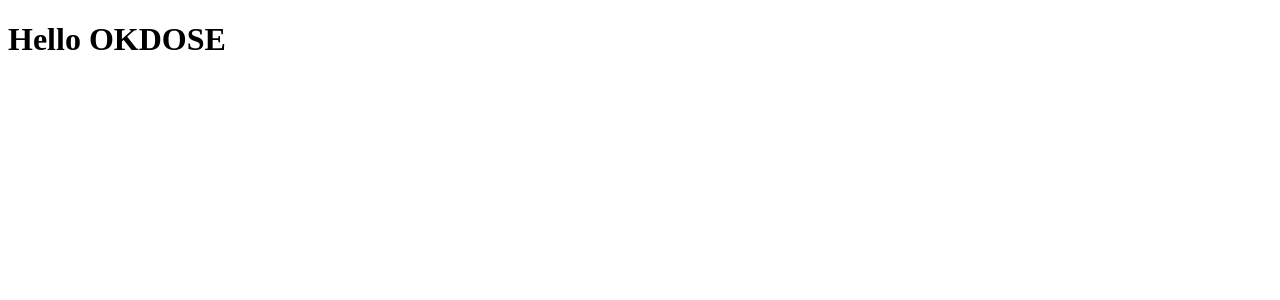
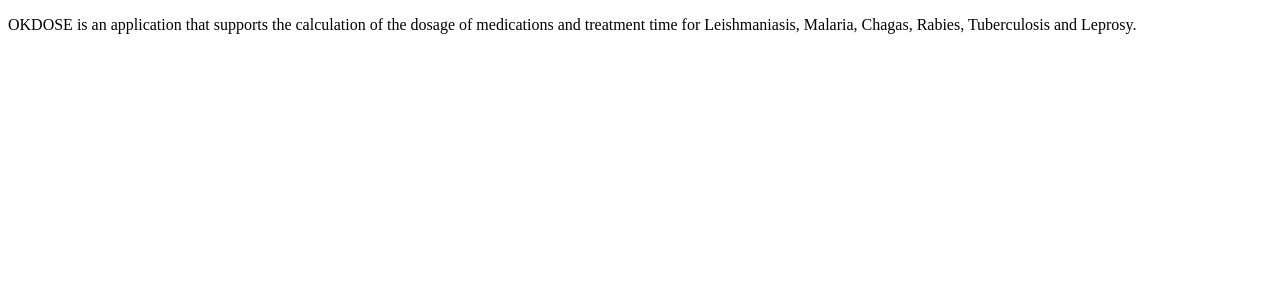
Before and after one commit to kommitters/okdose-dapp, a React (Vite) app in the folder okdoseweb/: page / in a window 1280 px wide. Shown: the top 300 px of the page. Built offline with nearby package versions, Linux system fonts and the light colour scheme.

Commit message:
Setup i18next library for translations (#22)

```diff
--- a/okdoseweb/App.js
+++ b/okdoseweb/App.js
@@ -1,9 +1,12 @@
 import React from 'react';
+import { useTranslation } from 'react-i18next';
 
 export default function App() {
+  const { t, i18n } = useTranslation();
+
   return (
     <main>
-      <h1>Hello OKDOSE</h1>
+      <p>{ t('okdose.description') }</p>
     </main>
   );
 }
--- /dev/null
+++ b/okdoseweb/assets/locales/en/translation.json
@@ -0,0 +1,5 @@
+{
+  "okdose": {
+    "description": "OKDOSE is an application that supports the calculation of the dosage of medications and treatment time for Leishmaniasis, Malaria, Chagas, Rabies, Tuberculosis and Leprosy."
+  }
+}
--- /dev/null
+++ b/okdoseweb/assets/locales/es/translation.json
@@ -0,0 +1,5 @@
+{
+  "okdose": {
+    "description": "OKDOSE es una aplicación que apoya el cálculo de la dosificación de medicamentos y tiempo de tratamiento para Leishmaniasis, Malaria, Chagas, Rabia, Tuberculosis y Lepra."
+  }
+}
--- /dev/null
+++ b/okdoseweb/assets/locales/fr/translation.json
@@ -0,0 +1,5 @@
+{
+  "okdose": {
+    "description": "OKDOSE est une application pour aider avec le calcul de la dosage des médicaments et la durée du traitement contre la leishmaniose, le paludisme, le chagas, la rage, la tuberculose et la lèpre."
+  }
+}
--- /dev/null
+++ b/okdoseweb/i18n/i18n.js
@@ -0,0 +1,32 @@
+import i18n from 'i18next';
+import { initReactI18next } from 'react-i18next';
+import Backend from 'i18next-http-backend';
+import LanguageDetector from 'i18next-browser-languagedetector';
+import translationEN from '../assets/locales/en/translation.json'
+import translationES from '../assets/locales/es/translation.json'
+import translationFR from '../assets/locales/fr/translation.json'
+
+
+const resources = {
+  en: {
+    translation: translationEN
+  },
+  es: {
+    translation: translationES
+  },
+  fr: {
+    translation: translationFR
+  }
+};
+
+i18n
+  .use(Backend)
+  .use(LanguageDetector)
+  .use(initReactI18next)
+  .init({
+    resources,
+    fallbackLng: 'en',
+    debug: true,
+  });
+
+export default i18n;
--- a/okdoseweb/index.js
+++ b/okdoseweb/index.js
@@ -1,9 +1,14 @@
 // React
-import React from 'react';
+import React, { Suspense } from 'react';
 import ReactDOM from 'react-dom';
+import './i18n/i18n';
 import App from './App';
 
 // Setup on page load
 window.onload = async () => {
-  ReactDOM.render(<App />, document.getElementById('root'));
+  ReactDOM.render(
+    <Suspense fallback="loading">
+      <App />
+    </Suspense>
+    , document.getElementById('root'));
 };
--- a/okdoseweb/package.json
+++ b/okdoseweb/package.json
@@ -25,7 +25,11 @@
   },
   "dependencies": {
     "react": "^18.1.0",
-    "react-dom": "^18.1.0"
+    "react-dom": "^18.1.0",
+    "i18next": "^22.4.6",
+    "i18next-browser-languagedetector": "^7.0.1",
+    "i18next-http-backend": "^2.1.1",
+    "react-i18next": "^12.1.1"
   },
   "resolutions": {
     "@babel/preset-env": "7.13.8"
```
Also changed, not shown: 1 other file (tests, documents, lock files or other folders).
